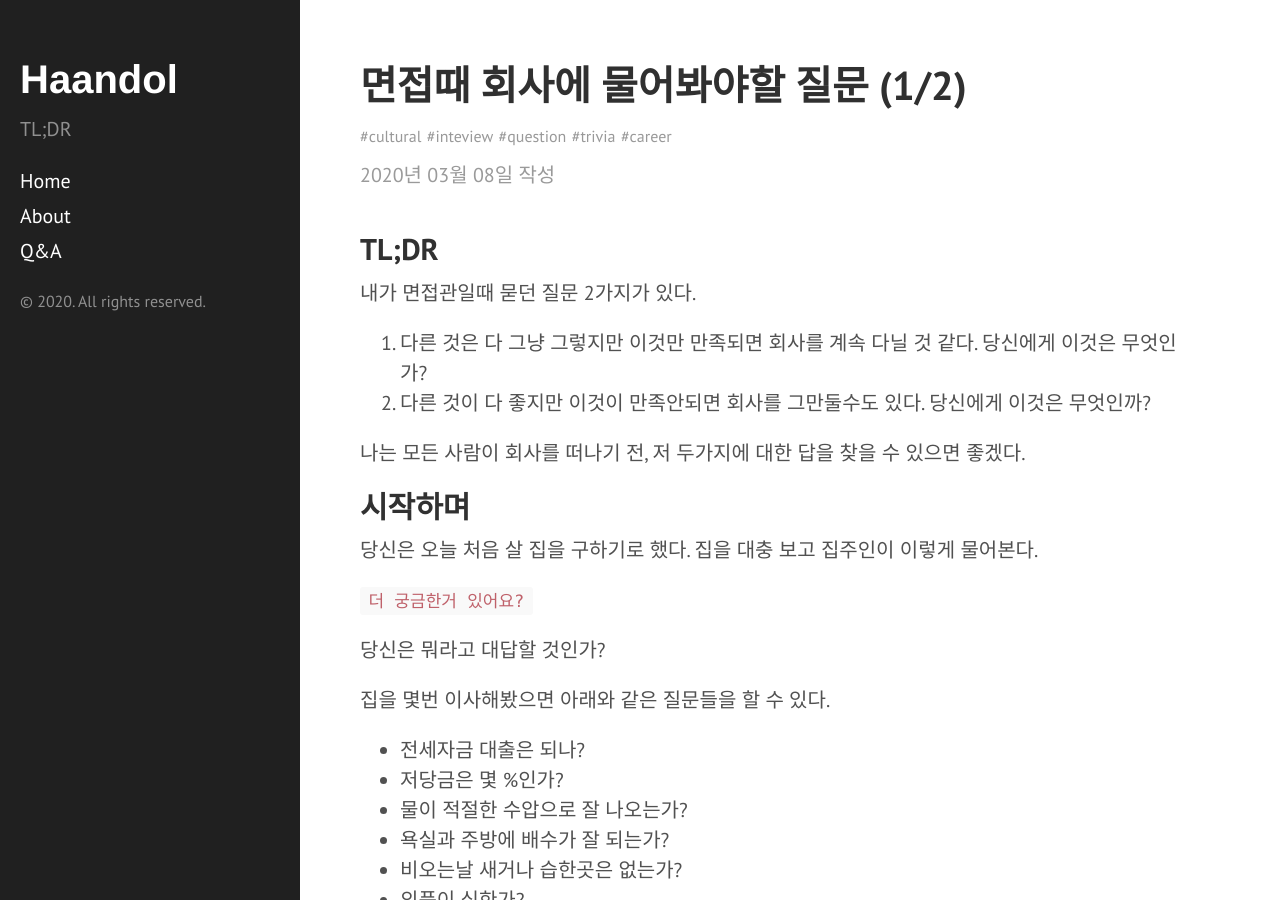
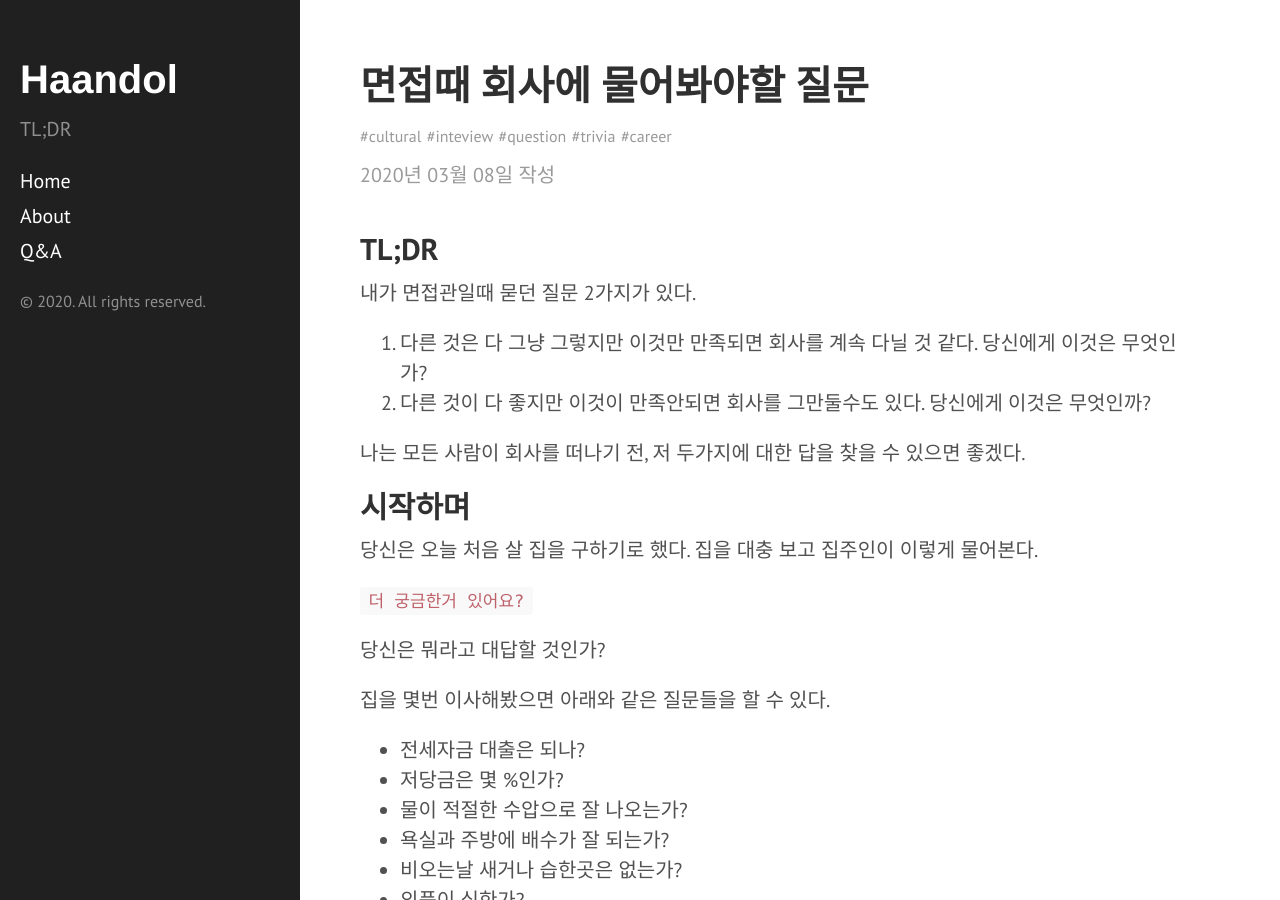
Before and after one commit to haandol/haandol.github.com, a Jekyll site: the page built from _posts/2020-03-08-what-you-should-ask-on-interview.md, in a window 1280 px wide and 900 px high. Built offline with Jekyll 4.4.1, drawn with Linux system fonts in a browser that asks for light colours; comment, search, counter and statistics services are not loaded.

Commit message:
remove series mark

```diff
--- a/_posts/2020-03-08-what-you-should-ask-on-interview.md
+++ b/_posts/2020-03-08-what-you-should-ask-on-interview.md
@@ -1,7 +1,7 @@
 ---
 layout: post
-title: 면접때 회사에 물어봐야할 질문 (1/2)
-excerpt: ask these questions on interview (1/2)
+title: 면접때 회사에 물어봐야할 질문
+excerpt: ask these questions on interview
 author: vincent
 email: ldg55d@gmail.com
 tags: cultural inteview question trivia career
```
